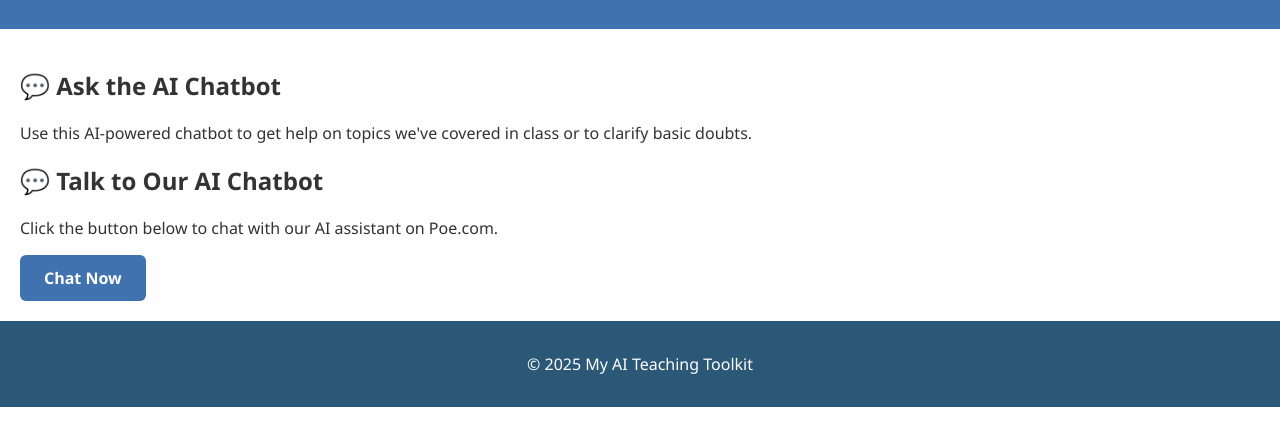
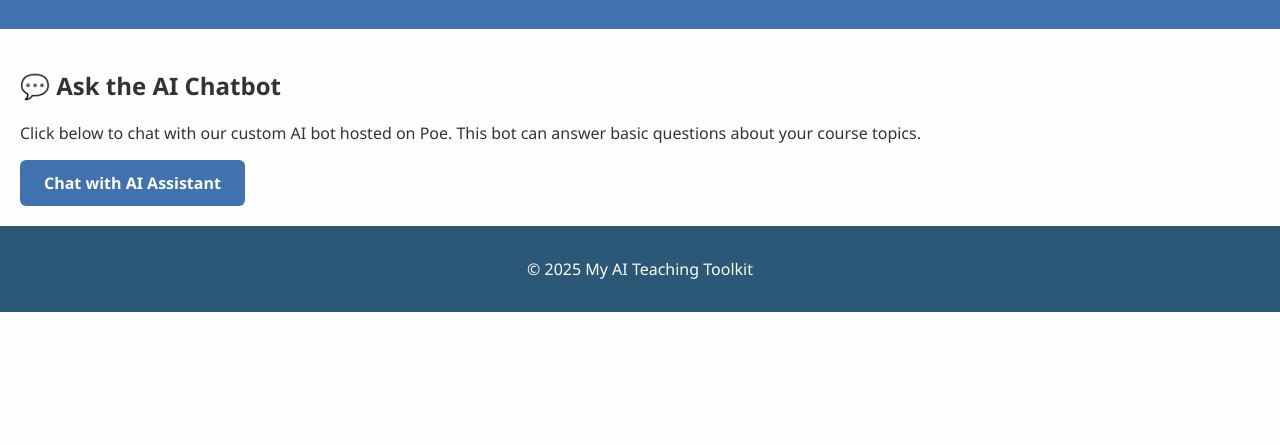
Before and after one commit to drpraveengupta/My-AI-Teaching-Toolkit, a plain HTML site: page chatbot.html in a window 1280 px wide. Shown: the part 165-610 px from the top of the page. Drawn offline with Linux system fonts and the light colour scheme.

Commit message:
Update chatbot.html

```diff
--- a/chatbot.html
+++ b/chatbot.html
@@ -26,12 +26,10 @@
 
   <main>
     <h2>💬 Ask the AI Chatbot</h2>
-    <p>Use this AI-powered chatbot to get help on topics we've covered in class or to clarify basic doubts.</p>
+<p>Click below to chat with our custom AI bot hosted on Poe. This bot can answer basic questions about your course topics.</p>
 
-    <!-- Poe chatbot embed -->
-    <h2>💬 Talk to Our AI Chatbot</h2>
-<p>Click the button below to chat with our AI assistant on Poe.com.</p>
-<a href="https://poe.com/YourBotName" target="_blank" class="btn">Chat Now</a>
+<a href="https://poe.com/Custom-GPTs-Creator" target="_blank" class="btn">Chat with AI Assistant</a>
+
 
     </main>
 
```
